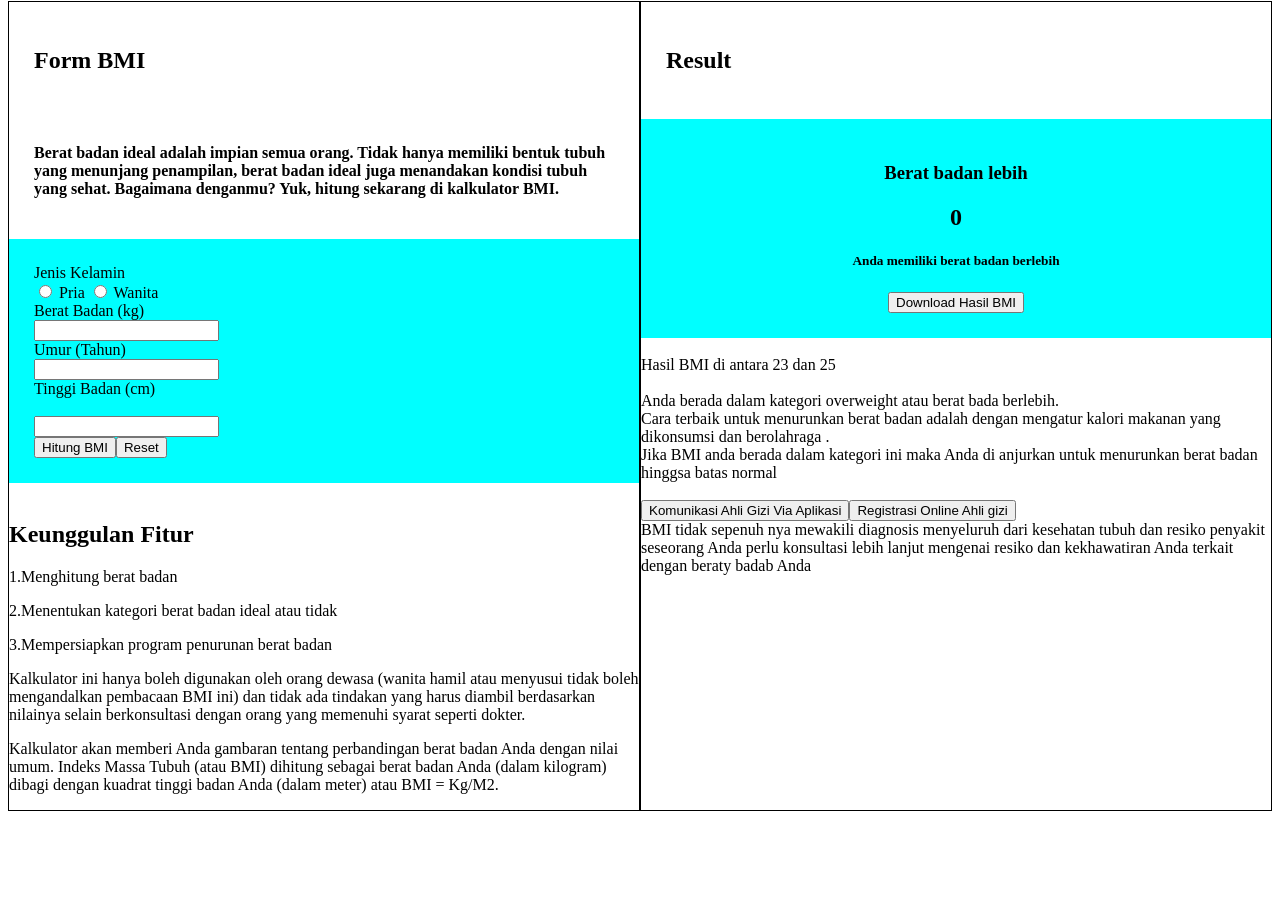
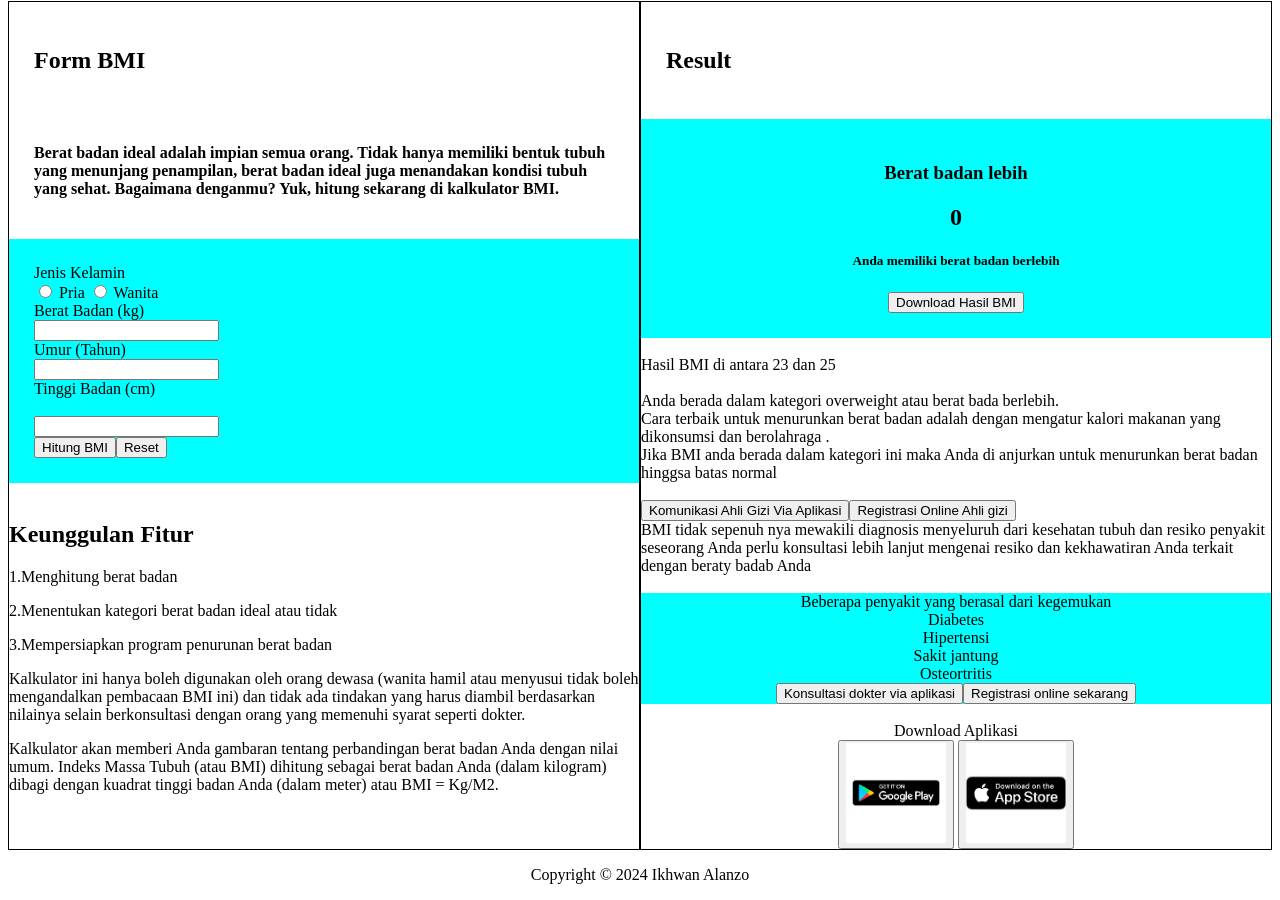
Before and after one commit to revou-fundamental-course/4-mar-24-bungikhwan, a plain HTML site: page index.html in a window 1280 px wide. Shown: the part 79-979 px from the top of the page. Before the commit the page ends 898 px from the top, so only its background shows below. Drawn offline with Linux system fonts and the light colour scheme.

Commit message:
six commit

```diff
--- a/css/index.css
+++ b/css/index.css
@@ -30,3 +30,7 @@
     padding: 25px;
     text-align: center;
 }
+.container-factor {
+    text-align: center;
+    background-color: aqua;
+}
--- a/index.html
+++ b/index.html
@@ -79,18 +79,34 @@
             <div>Jika BMI anda berada dalam kategori ini maka Anda di anjurkan untuk menurunkan berat badan hinggsa batas normal</div><br/>
             <button input="link">Komunikasi Ahli Gizi Via Aplikasi</button><button type="link">Registrasi Online Ahli gizi</button>
             <br>
-            <div>BMI tidak sepenuh nya mewakili diagnosis menyeluruh dari kesehatan tubuh dan resiko penyakit seseorang  Anda perlu konsultasi lebih lanjut mengenai resiko dan kekhawatiran Anda terkait dengan beraty badab Anda</div>
+            <div>BMI tidak sepenuh nya mewakili diagnosis menyeluruh dari kesehatan tubuh dan resiko penyakit seseorang  Anda perlu konsultasi lebih lanjut mengenai resiko dan kekhawatiran Anda terkait dengan beraty badab Anda
+            </div>
+            <br>
+            <section class="container-factor">
+                <div class="container-factor">
+                    <div>Beberapa penyakit yang berasal dari kegemukan</div>
+                    <div>Diabetes</div>
+                    <div>Hipertensi</div>
+                    <div>Sakit jantung</div>
+                    <div>Osteortritis</div>
+                    <button input="link">Konsultasi dokter via aplikasi</button><button input="link">Registrasi online sekarang</button>
+                </div>
+            </section>
+            <br>
+            <section style="text-align: center;">
+                <div>Download Aplikasi</div>
+               <button input="link"><img src="ps tore.png" width="100px" height="100px";></img></button> <button><img src="app store.png" width="100px" height="100px";></img></button>
+            </section>
+        </div>
+        </div>
+        </div>
+         </main>
+         <script src="javascript/index.js"><</script>
+         </body>
 
-        </div>
-
-                </div>
-            </div>
-         </main>
-
-
-        <script src="javascript/index.js"><</script>
-
-    </body>
+    <footer style="text-align: center;">
+        <p>Copyright &copy; 2024 Ikhwan Alanzo</p>
+    </footer>
 
 
 
```
Also changed, not shown: app store.png (added), ps tore.png (added).
